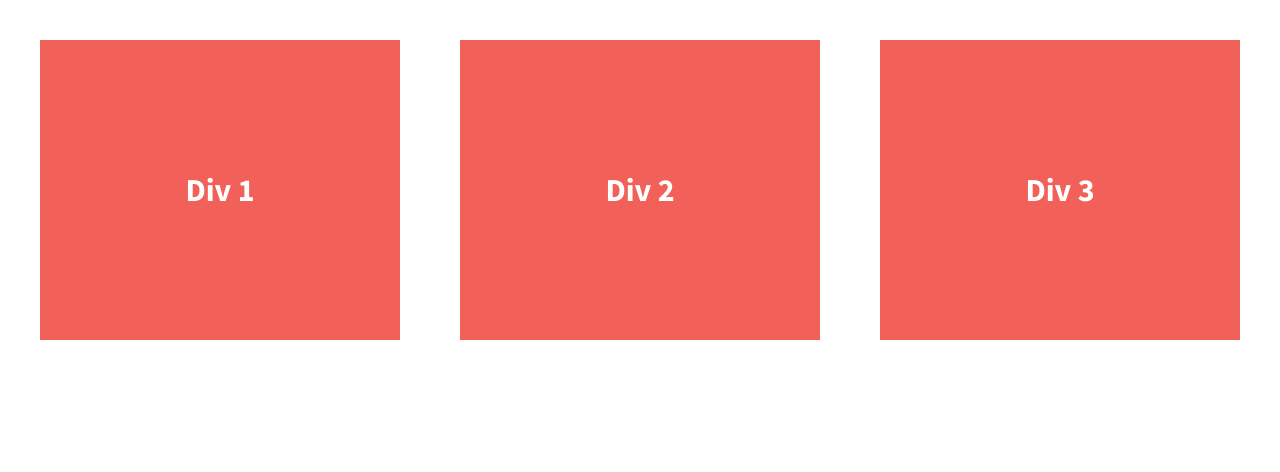
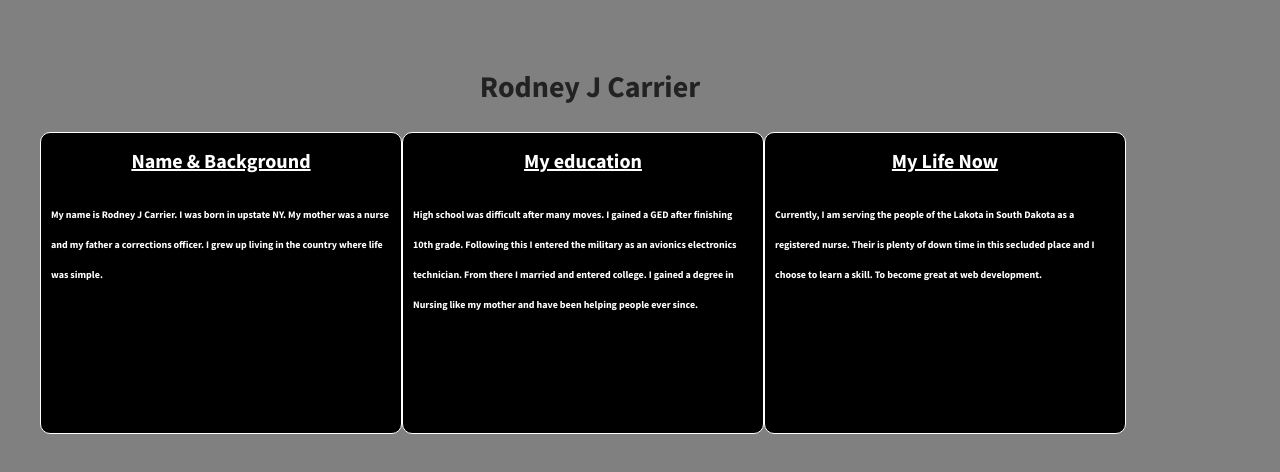
Before and after one commit to welchdragonwebd/flexbox-grid-class, a plain HTML site: page index.html in a window 1280 px wide. Drawn offline with nearby package versions, Linux system fonts and the light colour scheme.

Commit message:
flexbox-grid-class

```diff
--- a/css/main.css
+++ b/css/main.css
@@ -97,7 +97,7 @@ textarea {
 
 
 html {
-  background-color: #fff;
+  background-color:grey;
   height: 100%;
 }
 
@@ -112,22 +112,33 @@ body {
   /*add display:flex and set justify-content to space-between*/
   font-weight: 700;
   display:flex;
-  justify-content: space-between;
+  justify-content: none;
 }
 
 .div-1, .div-2, .div-3 {
   /*give the divs a width of 30%, add display:flex, set justify-content and align-items to center*/
   color: #fff;
   line-height: 1.5em;
-  font-size: 1.6em;
-  background-color: #f16059;
+  background-color: black;
   height: 300px;
   width: 30%;
-  display: flex;
-  justify-content: center;
-  align-items: center;
+  display: block;
+  border: 1px solid white;
+  border-radius: 10px;
 }
+ h1{
+  font-size: 1em;
+  text-decoration: underline;
+  text-align: center;
 
+}
+p{
+  font-size: .5em;
+  margin-bottom: 1em;
+  padding:1em;
+
+}
+h2{text-align: center;margin-left: -100px;}
 
 
 
--- a/index.html
+++ b/index.html
@@ -20,16 +20,29 @@
         <!--[if lt IE 8]>
             <p class="browserupgrade">You are using an <strong>outdated</strong> browser. Please <a href="http://browsehappy.com/">upgrade your browser</a> to improve your experience.</p>
         <![endif]-->
-
+        <header>
+          <h2>Rodney J Carrier</h2>
+        </header>
         <section class="wrapper">
             <div class="div-1">
-                Div 1
+                <h1>Name & Background</h1>
+                <p>My name is Rodney J Carrier. I was born in upstate NY. My
+                  mother was a nurse and my father a corrections officer. I grew
+                  up living in the country where life was simple.  </p>
             </div>
             <div class="div-2">
-                Div 2
+                <h1>My education</h1>
+                <p>High school was difficult after many moves. I gained a GED after
+                finishing 10th grade. Following this I entered the military as an
+                avionics electronics technician. From there I married and entered
+                college. I gained a degree in Nursing like my mother and have been
+                helping people ever since.</p>
             </div>
             <div class="div-3">
-                Div 3
+                 <h1>My Life Now</h1>
+                 <p>Currently, I am serving the people of the Lakota in South Dakota
+                 as a registered nurse. Their is plenty of down time in this secluded
+                 place and I choose to learn a skill. To become great at web development. </p>
             </div>
         </section>
 
```
